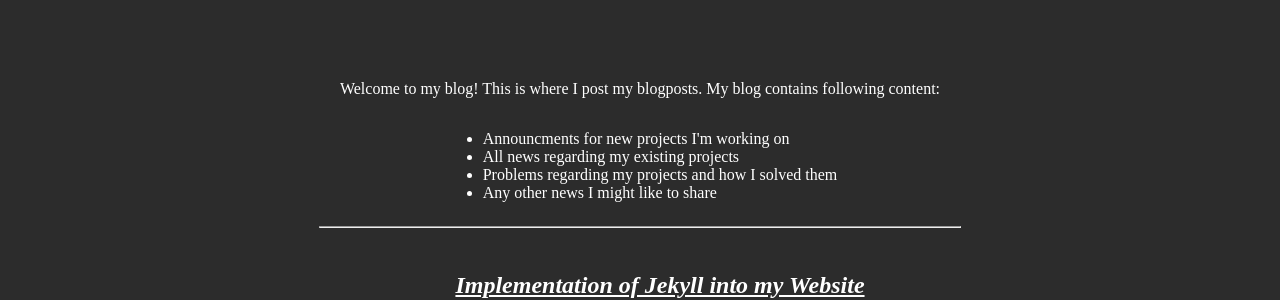
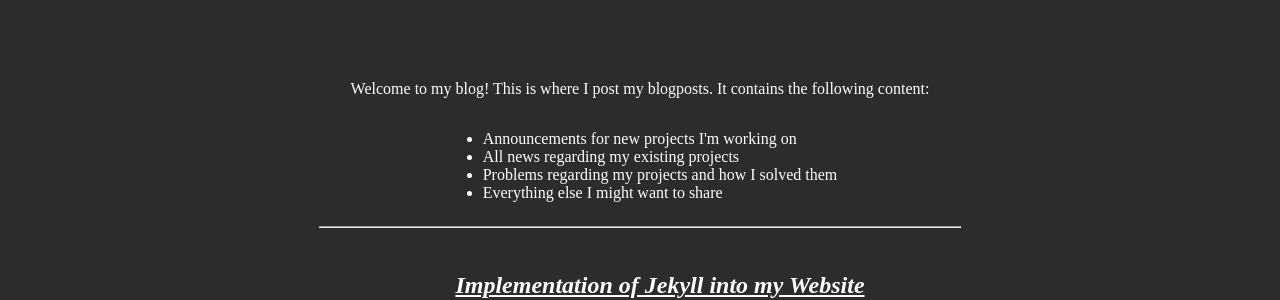
Before and after one commit to Xynox/website, a Jekyll site: the page built from html/blog/blog.html, in a window 1280 px wide. Shown: the part 198-498 px from the top of the page. Built offline with Jekyll 4.4.1, drawn with Linux system fonts in a browser that asks for light colours.

Commit message:
Fix typos
Fixes typos "Announcements" and double words "my Blog" in blog.html
Also changed fourth bulletpoint to include anything

```diff
--- a/html/blog/blog.html
+++ b/html/blog/blog.html
@@ -10,16 +10,16 @@
 </div>
 
 <div class="blogExplanation">
-  <p>Welcome to my blog! This is where I post my blogposts. My blog contains following content:</p>
+  <p>Welcome to my blog! This is where I post my blogposts. It contains the following content:</p>
 </div>
 
 <div class="blogContents blogExplanation">
 
   <ul>
-    <li>Announcments for new projects I'm working on</li>
+    <li>Announcements for new projects I'm working on</li>
     <li>All news regarding my existing projects</li>
     <li>Problems regarding my projects and how I solved them</li>
-    <li>Any other news I might like to share</li>
+    <li>Everything else I might want to share</li>
   </ul>
 
 </div>
```
